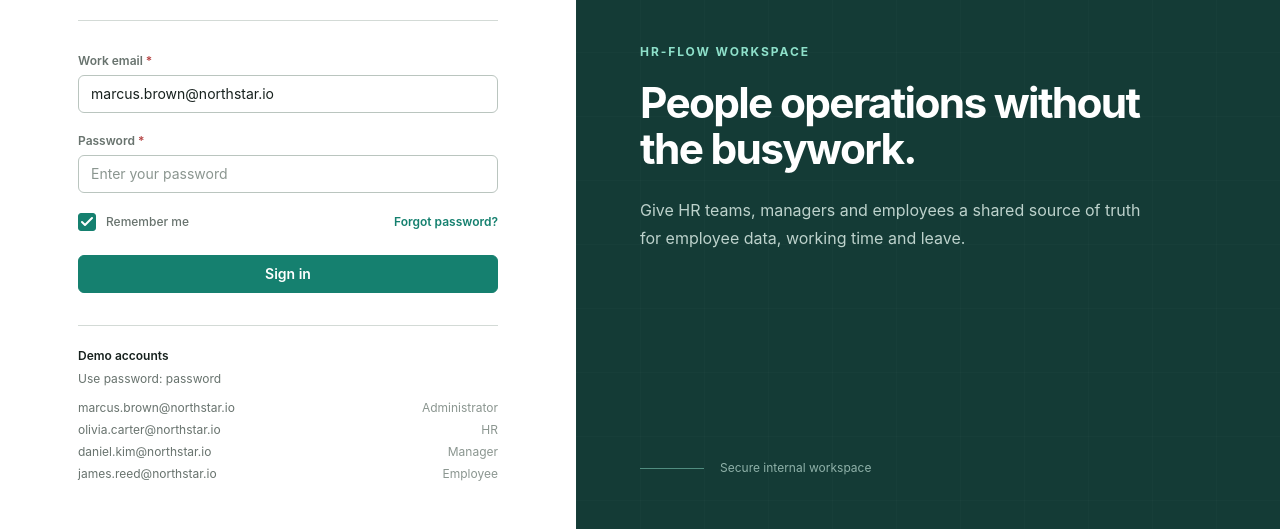
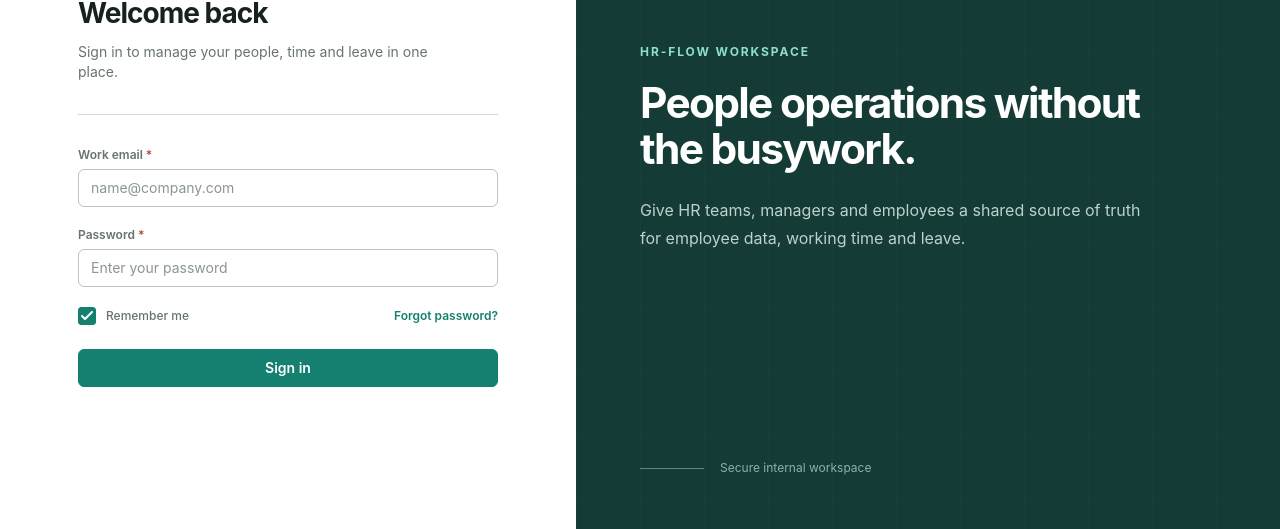
Before and after one commit to tmikulcic/HR-Flow, a Vue app: page /login in a window 1280 px wide. Shown: the part 268-797 px from the top of the page. Built offline with nearby package versions, Linux system fonts and the light colour scheme; no server answers.

Commit message:
Remove demo accounts from login screen

```diff
--- a/src/pages/LoginPage.vue
+++ b/src/pages/LoginPage.vue
@@ -5,17 +5,14 @@ import AppButton from '../components/AppButton.vue';
 import AppInput from '../components/AppInput.vue';
 import BrandLogo from '../components/BrandLogo.vue';
 import {
-  DEMO_CREDENTIALS,
-  getDemoAccounts,
   requestPasswordReset,
   signInWithCredentials,
 } from '../services/authService.js';
 
 const route = useRoute();
 const router = useRouter();
-const demoAccounts = getDemoAccounts();
 
-const email = ref(DEMO_CREDENTIALS.email);
+const email = ref('');
 const password = ref('');
 const rememberMe = ref(true);
 const formMessage = ref('');
@@ -225,23 +222,6 @@ async function handleForgotPassword() {
           </AppButton>
         </form>
 
-        <div class="mt-8 border-t border-line pt-5 text-xs text-muted">
-          <p class="font-semibold text-ink">Demo accounts</p>
-          <p class="mt-1">Use password: {{ DEMO_CREDENTIALS.password }}</p>
-          <div class="mt-3 grid gap-1.5">
-            <button
-              v-for="account in demoAccounts"
-              :key="account.email"
-              type="button"
-              class="flex flex-col gap-0.5 text-left hover:text-brand disabled:cursor-not-allowed disabled:text-subtle sm:flex-row sm:items-center sm:justify-between sm:gap-4"
-              :disabled="isSubmitting || isResettingPassword"
-              @click="email = account.email"
-            >
-              <span>{{ account.email }}</span>
-              <span class="text-subtle">{{ account.role }}</span>
-            </button>
-          </div>
-        </div>
       </div>
     </section>
 
--- a/src/services/authService.js
+++ b/src/services/authService.js
@@ -6,22 +6,10 @@ import {
   signInWithEmailAndPassword,
   signOut as firebaseSignOut,
 } from 'firebase/auth';
-import { USER_ACCESS_STATUSES, USER_ROLE_LABELS } from '../domain/index.js';
+import { USER_ACCESS_STATUSES } from '../domain/index.js';
 import { firebaseAuth } from '../firebase.js';
 import { userRepository } from '../repositories/index.js';
 import { connectAuthenticatedUser } from '../stores/sessionStore.js';
-
-export const DEMO_CREDENTIALS = Object.freeze({
-  email: 'marcus.brown@northstar.io',
-  password: 'password',
-});
-
-const DEMO_USER_IDS = Object.freeze([
-  'user-marcus',
-  'user-olivia',
-  'user-daniel',
-  'user-james',
-]);
 
 function normalizeEmail(email) {
   return email.trim().toLowerCase();
@@ -53,15 +41,6 @@ function getAuthenticationError(error) {
     default:
       return 'Unable to sign in. Please try again.';
   }
-}
-
-export function getDemoAccounts() {
-  return DEMO_USER_IDS.map((userId) => userRepository.getById(userId))
-    .filter(Boolean)
-    .map((user) => ({
-      email: user.email,
-      role: USER_ROLE_LABELS[user.role],
-    }));
 }
 
 export async function signInWithCredentials(email, password, rememberMe) {
```
